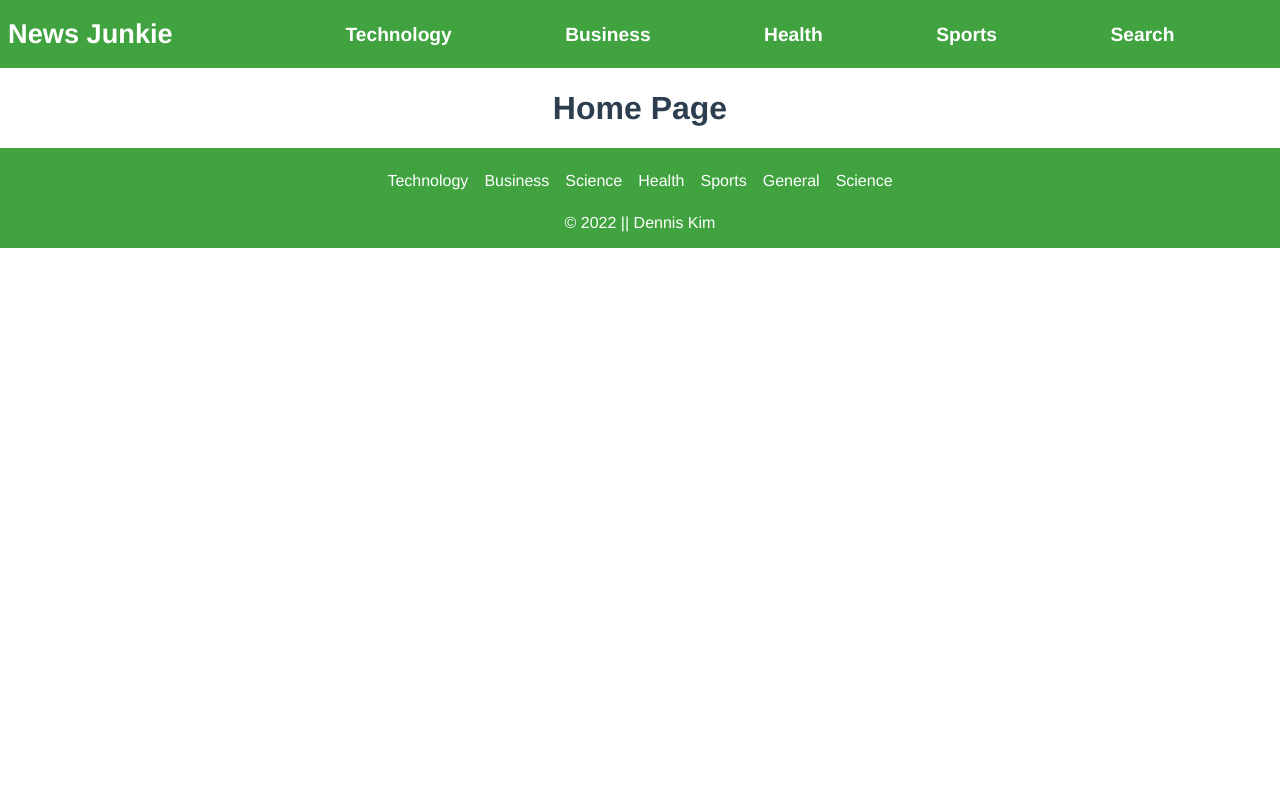
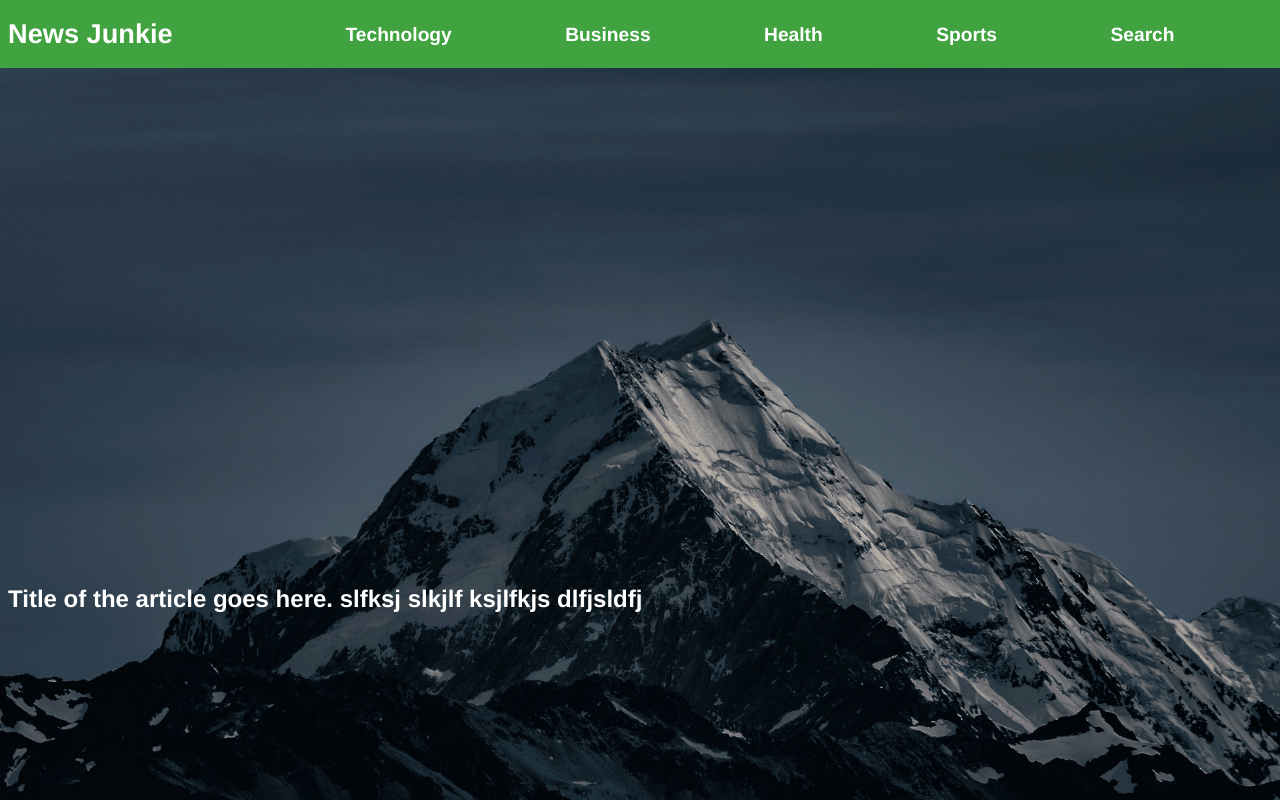
Before and after one commit to dennisk94/News-Junkie, a Vue app: page / in a window 1280 px wide. Shown: the top 800 px of the page. Built offline with nearby package versions, Linux system fonts and the light colour scheme.

Commit message:
add headlines component to home view

```diff
--- a/src/views/HomeView.vue
+++ b/src/views/HomeView.vue
@@ -1,13 +1,17 @@
 <template>
   <div class="home">
-    <h1>Home Page</h1>
+    <Headlines />
   </div>
 </template>
 
 <script>
 import { fetchTopHeadlines } from "../composables/fetchTopHeadlines";
+import Headlines from "@/components/Headlines.vue";
 
 export default {
+  components: {
+    Headlines,
+  },
   setup() {
     // fetchTopHeadlines();
     // getTopHeadlines();
@@ -20,7 +24,5 @@ export default {
     //   .then((response) => response.json())
     //   .then((data) => console.log(data.articles[0].content));
   },
-  name: "HomeView",
-  components: {},
 };
 </script>
```
